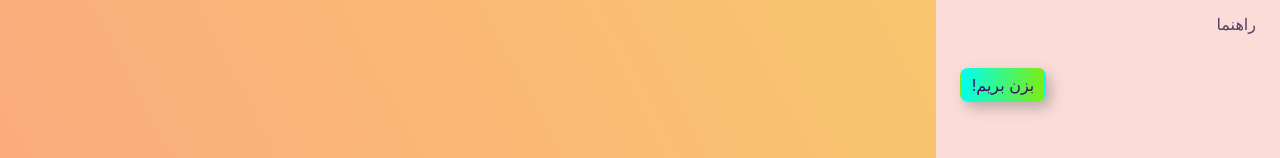
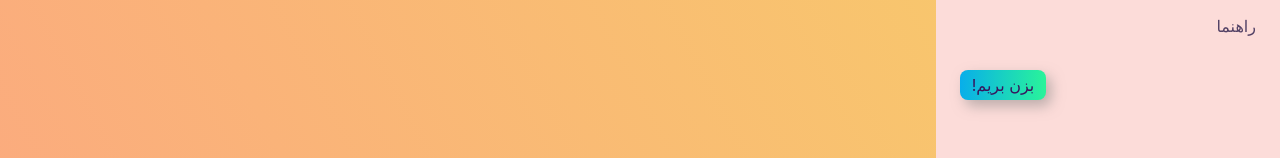
Before and after one commit to CEIT-SSC/NC-Front, a React (Create React App) app: page /terminal in a window 1280 px wide. Shown: the part 606-764 px from the top of the page. Built offline with nearby package versions, Linux system fonts and the light colour scheme.

Commit message:
button styls fixed

```diff
--- a/src/Layouts/MainLayout.js
+++ b/src/Layouts/MainLayout.js
@@ -28,6 +28,7 @@ function MainLayot(prpos){
        <h3 className="text-end">ساب تایتل</h3>
        <p className="text-end">
            لورم ایپسوم متن ساختگی با تولید سادگی نامفهوم از صنعت چاپ و با استفاده از طراحان گرافیک است چاپگرها و متون بلکه روزنامه و مجله در ستون و سطرآنچنان که لازم است و برای شرایط فعلی تکنولوژی مورد نیاز و کاربردهای متنوع با هدف بهبود ابزارهای کاربردی می باشد کتابهای زیادی در شصت و سه درصد گذشته حال و آینده شناخت فراوان جامعه و متخصصان را می طلبد تا با نرم افزارها شناخت بیشتری را برای طراحان رایانه ای علی الخصوص طراحان خلاقی
+
        </p>
    </div>
    {/* End of titles and text section */}
--- a/src/UI/Button.module.css
+++ b/src/UI/Button.module.css
@@ -1,17 +1,18 @@
 :root{
     --button-text : rgb(57, 20, 92);
     --button-background: rgb(0,255,238);
-    --button-background-gradient: linear-gradient(95deg, rgba(0,255,238,1) 0%, rgba(125,237,16,1) 100%);
+    --button-background-gradient: linear-gradient(to right, rgba(0,255,238,1) 0%, rgba(125,237,16,1) 51%);
     --button-shadow:rgba(127,127,127,0.51);
 }
 
 
 .button{
     color: var(--button-text);
-    background: var(--button-background);
-    background: var(--button-background-gradient);
+    background-color: #08AEEA;
+    background-image: linear-gradient(to right, #08AEEA 0%, #2AF598 51%);
+    background-size: 200% auto;
     border-radius: 8px;
-    border-color: transparent;
+    border-width: 0px;
     padding: 3px 8px;
     -webkit-box-shadow: 5px 6px 13px 0px var(--button-shadow);
     box-shadow: 5px 6px 13px 0px var(--button-shadow);
```
